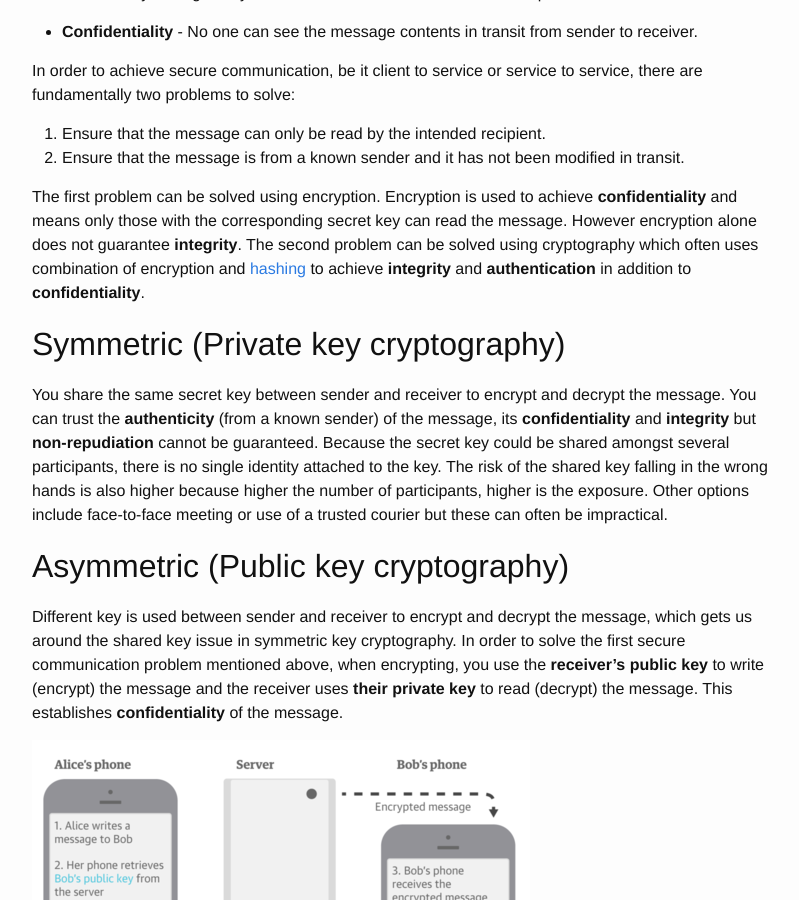
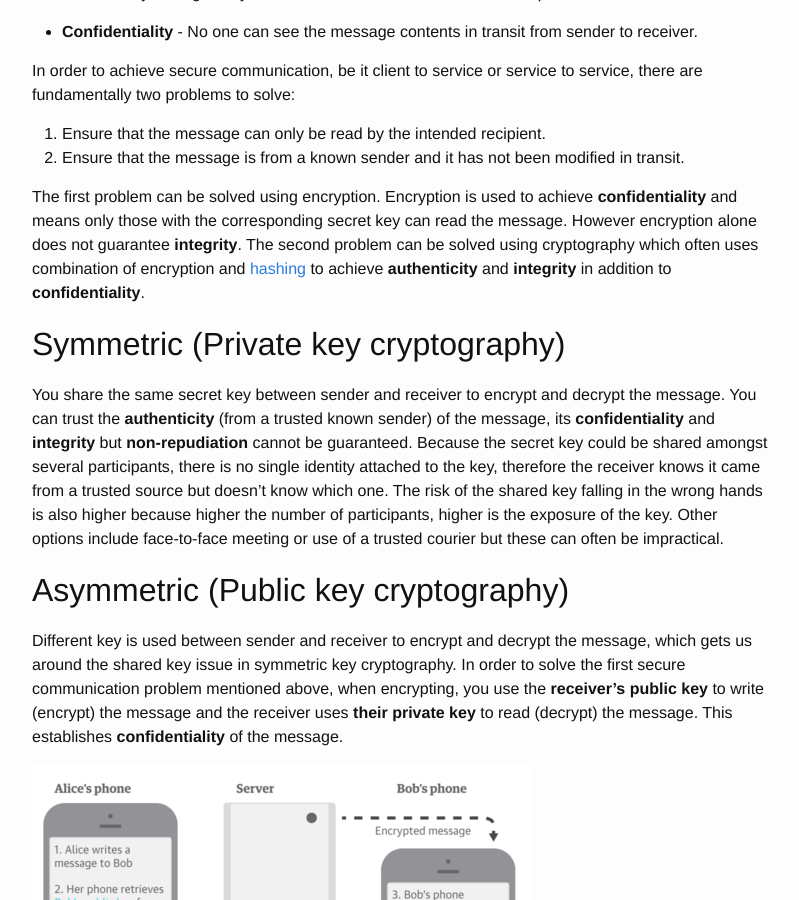
Before and after one commit to hemantksingh/hemantksingh.github.io, a Jekyll site: the page built from _posts/2018-08-01-securing-rest-apis.markdown, in a window 1280 px wide and 900 px high, scrolled down 747 px. Shown: the whole window, without its empty margins (238-1037 px from the left). Built offline with Jekyll 4.4.1, drawn with Linux system fonts in a browser that asks for light colours; comment, search, counter and statistics services are not loaded; some of the changed text lies outside the part shown.

Commit message:
Updates symmetric crypto & MAC.

```diff
--- a/_posts/2018-08-01-securing-rest-apis.markdown
+++ b/_posts/2018-08-01-securing-rest-apis.markdown
@@ -30,10 +30,10 @@ In order to achieve secure communication, be it client to service or service to
 1. Ensure that the message can only be read by the intended recipient.
 2. Ensure that the message is from a known sender and it has not been modified in transit.
 
-The first problem can be solved using encryption. Encryption is used to achieve **confidentiality** and  means only those with the corresponding secret key can read the message. However encryption alone does not guarantee **integrity**. The second problem can be solved using cryptography which often uses combination of encryption and [hashing](https://en.wikipedia.org/wiki/Cryptographic_hash_function) to achieve **integrity** and **authentication** in addition to **confidentiality**.
+The first problem can be solved using encryption. Encryption is used to achieve **confidentiality** and  means only those with the corresponding secret key can read the message. However encryption alone does not guarantee **integrity**. The second problem can be solved using cryptography which often uses combination of encryption and [hashing](https://en.wikipedia.org/wiki/Cryptographic_hash_function) to achieve **authenticity** and **integrity** in addition to **confidentiality**.
 
 ## Symmetric (Private key cryptography)
-You share the same secret key between sender and receiver to encrypt and decrypt the message. You can trust the **authenticity** (from a known sender) of the message, its **confidentiality** and **integrity** but **non-repudiation** cannot be guaranteed. Because the secret key could be shared amongst several participants, there is no single identity attached to the key. The risk of the shared key falling in the wrong hands is also higher because higher the number of participants, higher is the exposure. Other options include face-to-face meeting or use of a trusted courier but these can often be impractical.
+You share the same secret key between sender and receiver to encrypt and decrypt the message. You can trust the **authenticity** (from a trusted known sender) of the message, its **confidentiality** and **integrity** but **non-repudiation** cannot be guaranteed. Because the secret key could be shared amongst several participants, there is no single identity attached to the key, therefore the receiver knows it came from a trusted source but doesn't know which one. The risk of the shared key falling in the wrong hands is also higher because higher the number of participants, higher is the exposure of the key. Other options include face-to-face meeting or use of a trusted courier but these can often be impractical.
 
 ## Asymmetric (Public key cryptography)
 Different key is used between sender and receiver to encrypt and decrypt the message, which gets us around the shared key issue in symmetric key cryptography. In order to solve the first secure communication problem mentioned above, when encrypting, you use the **receiver's public key** to write (encrypt) the message and the receiver uses **their private key** to read (decrypt) the message. This establishes **confidentiality** of the message.
@@ -64,7 +64,7 @@ There are a few issues with HTTP Basic Authentication:
 Using HTTPS only solves the first issue. Even then, the credentials are only protected until SSL/TLS termination, any internal network routing, logging, etc. can expose the plaintext credentials. Does HTTPS protect the credentials in transit? Yes. Is that enough? Usually, No. Basic Authentication with HTTPS provides you **confidentiality** only for a window during which  SSL/TLS is on. In an enterprise, more often than not SSL/TLS termination occurs much before the request reaches your API server.
 
 ## MAC (Message  Authentication Code)
-Basic Auth over HTTP exposes credentials in transit and does not guarantee integrity of the message. MAC on the other hand is used to send hashed version of credentials and the message. It can be used to **authenticate** a message and verify its **integrity**. MAC is symmetric, i.e. it uses the same key to produce a MAC value for a message and to verify the MAC value for the message.
+Basic Auth over HTTP exposes credentials in transit and does not guarantee integrity of the message. MAC on the other hand is used to send hashed version of credentials and the message using a secret key. It can be used to **authenticate** a message and verify its **integrity**. MAC is symmetric, i.e. it uses the same key to produce a MAC value for a message and to verify the MAC value for the message.
 
 ![MAC.jpg](../assets/MAC.jpg "MAC")
 
```
